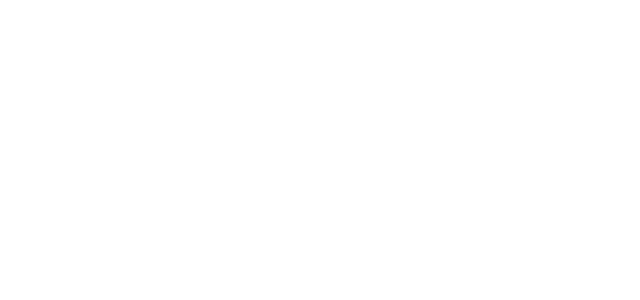
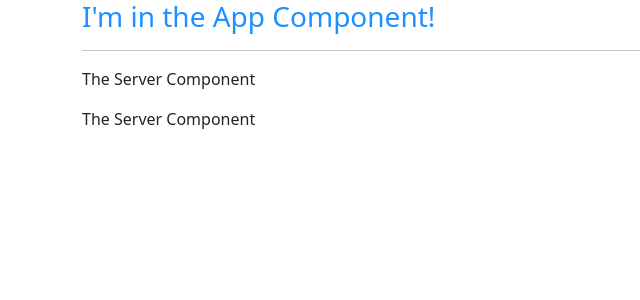
Before and after one commit to kantujjwal/angular-app, an Angular app: page / in a window 1280 px wide. Shown: the top 300 px of the page, without its empty margins (0-640 px from the left). Built offline with nearby package versions, Linux system fonts and the light colour scheme.

Commit message:
2nd commit

```diff
--- a/angular.json
+++ b/angular.json
@@ -30,6 +30,7 @@
               "src/assets"
             ],
             "styles": [
+              "node_modules/bootstrap/dist/css/bootstrap.min.css",
               "src/styles.scss"
             ],
             "scripts": [],
--- a/package.json
+++ b/package.json
@@ -21,6 +21,7 @@
     "@angular/platform-server": "^17.2.0",
     "@angular/router": "^17.2.0",
     "@angular/ssr": "^17.2.0",
+    "bootstrap": "^5.3.3",
     "express": "^4.18.2",
     "rxjs": "~7.8.0",
     "tslib": "^2.3.0",
--- a/src/app/app.component.html
+++ b/src/app/app.component.html
@@ -0,0 +1,9 @@
+<div class="container">
+    <div class="row">
+        <div class="col-xs-12">
+            <h3>I'm in the App Component!</h3>
+            <hr>
+            <app-servers></app-servers>
+        </div>
+    </div>
+</div>
--- a/src/app/app.component.scss
+++ b/src/app/app.component.scss
@@ -1,3 +1,3 @@
-ul li a:visited {
-    color: blue;
-  }
+h3{
+   color: blue;
+}
--- a/src/app/app.component.ts
+++ b/src/app/app.component.ts
@@ -1,13 +1,18 @@
 import { Component } from '@angular/core';
 import { RouterOutlet } from '@angular/router';
+import {ServerComponent} from "./server/server.component";
+import { ServersComponent } from "./servers/servers.component";
 
 @Component({
-  selector: 'app-root',
-  standalone: true,
-  imports: [RouterOutlet],
-  templateUrl: './app.component.html',
-  styleUrl: './app.component.scss'
+    selector: 'app-root',
+    templateUrl: './app.component.html',
+    // styleUrl: './app.component.scss',
+    styles: `
+    h3 {
+        color: dodgerblue;
+    }`,
+    standalone: true,
+    imports: [ RouterOutlet, ServerComponent, ServersComponent]
 })
 export class AppComponent {
-  title = 'Angular App';
 }
--- /dev/null
+++ b/src/app/server/server.component.html
@@ -0,0 +1 @@
+<p>The Server Component</p>
--- /dev/null
+++ b/src/app/servers/servers.component.html
@@ -0,0 +1 @@
+<app-server></app-server>
--- /dev/null
+++ b/src/app/servers/servers.component.ts
@@ -0,0 +1,18 @@
+import { Component } from '@angular/core';
+import { ServerComponent } from "../server/server.component";
+
+@Component({
+    selector: 'app-servers',
+    standalone: true,
+    // templateUrl: './servers.component.html',
+    template: `
+    <app-server></app-server>
+
+    <app-server></app-server>
+    `,
+    styleUrl: './servers.component.scss',
+    imports: [ServerComponent]
+})
+export class ServersComponent {
+
+}
--- a/src/index.html
+++ b/src/index.html
@@ -8,6 +8,6 @@
     <link rel="icon" type="image/x-icon" href="favicon.ico">
   </head>
   <body>
-  <app-root></app-root>
+    <app-root>Loading...</app-root>
   </body>
 </html>
```
Also changed, not shown: src/app/server/server.component.ts (added, +10 -0 lines), src/app/servers/servers.component.scss (added), 1 other file (tests, documents, lock files or other folders). Lines whose indentation alone changed are shown as unchanged.
